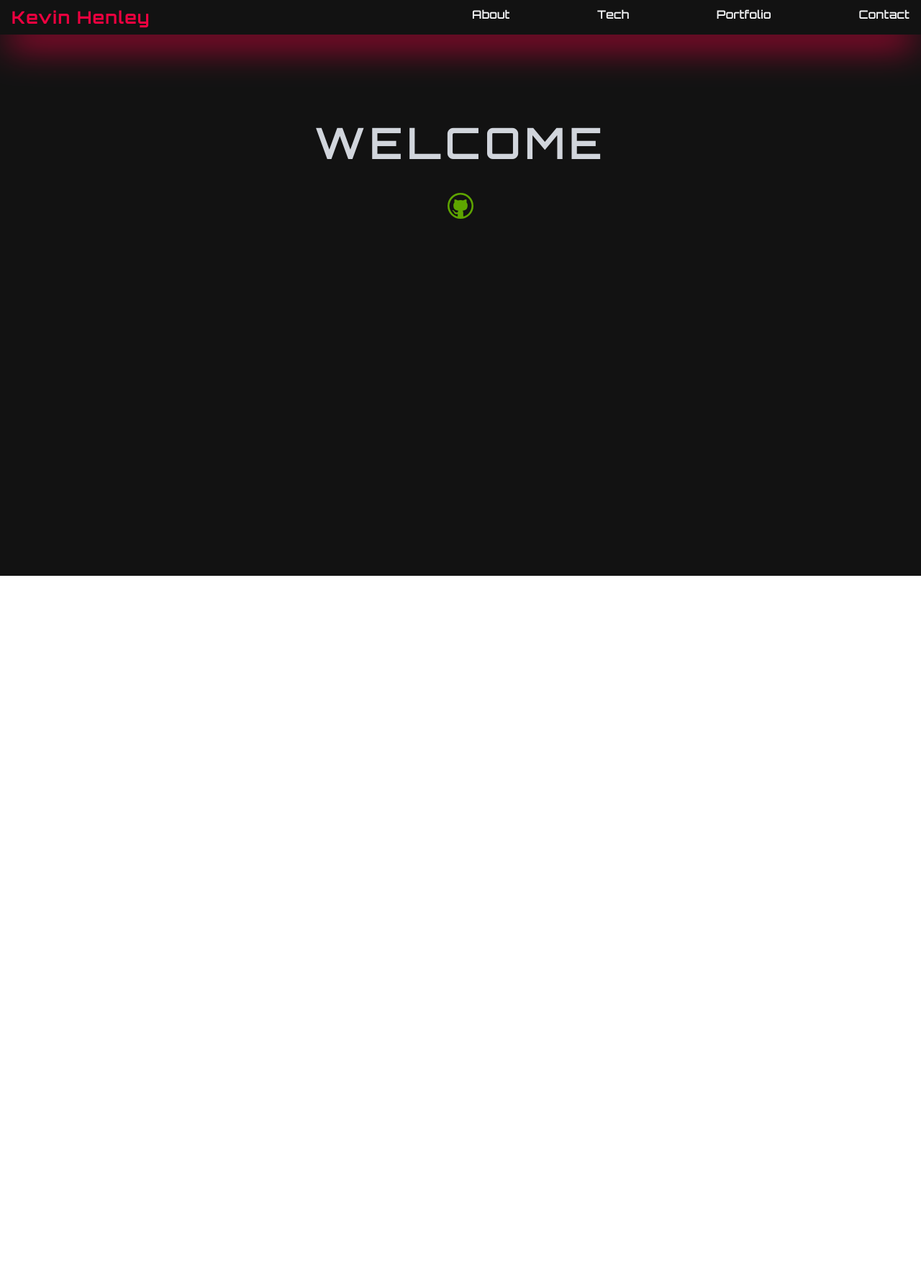
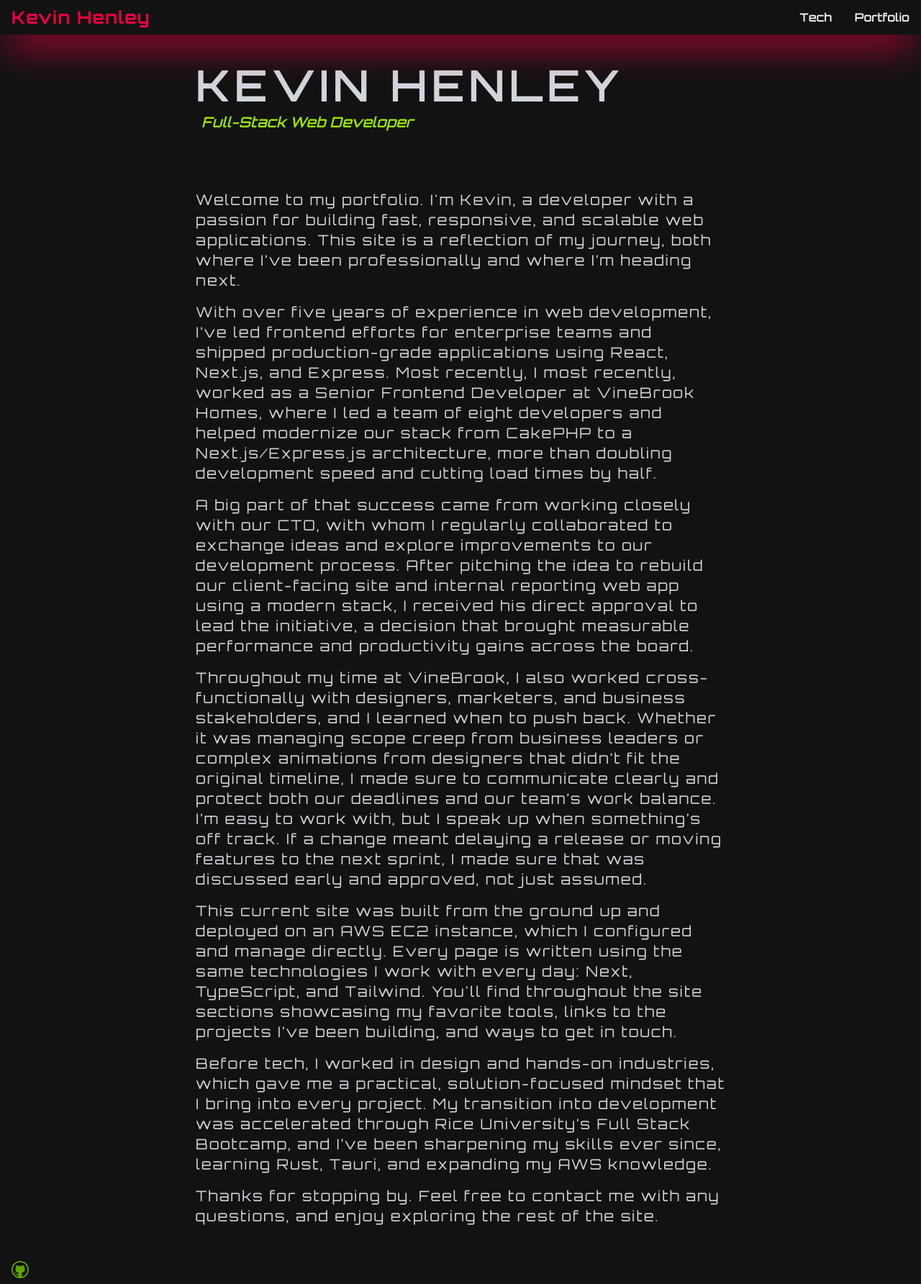
Before and after one commit to KevinHenleyCode/Portfolio-2025, a Next.js app: page / in a window 1280 px wide. Shown: the whole page at 72% size. Before the commit the page ends 800 px from the top, so only its background shows below. Built offline with nearby package versions, Linux system fonts and the light colour scheme.

Commit message:
added content for landing page and started styling

```diff
--- a/src/app/layout.tsx
+++ b/src/app/layout.tsx
@@ -2,6 +2,7 @@ import './globals.css'
 import { Orbitron } from 'next/font/google'
 import type { Metadata } from 'next'
 import NavBar from '@/components/nav/NavBar'
+import FooterBar from '@/components/nav/FooterBar'
 import type { ReactNode } from 'react'
 
 const orbitron = Orbitron({
@@ -25,7 +26,10 @@ const RootLayout = ({ children }: RootLayoutProps) => {
     <html lang='en' className={orbitron.variable}>
       <body className={`flex min-h-screen flex-col antialiased`}>
         <NavBar />
-        <main className='bg-custom-dark flex-1 px-20 py-10'>{children}</main>
+        <main className='bg-custom-dark flex flex-1 flex-col items-center px-6 py-10 sm:px-24 xl:px-48'>
+          {children}
+        </main>
+        <FooterBar />
       </body>
     </html>
   )
--- a/src/app/page.tsx
+++ b/src/app/page.tsx
@@ -1,19 +1,70 @@
-import Link from 'next/link'
-import { VscGithub } from 'react-icons/vsc'
-
 export default function Home() {
   return (
-    <div className='flex flex-col items-center justify-center p-20'>
-      <h1 className='text-4xl font-semibold tracking-widest text-gray-300 uppercase sm:text-6xl'>
-        Welcome
-      </h1>
-      <Link
-        href={'https://github.com/KevinHenleyCode'}
-        target='_blank'
-        className='mt-10 text-4xl text-lime-600 transition-all duration-200 ease-in-out hover:text-lime-500'
-      >
-        <VscGithub />
-      </Link>
+    <div className='text-gray-300 lg:px-20'>
+      <section>
+        <h1 className='text-2xl font-semibold tracking-widest uppercase sm:text-4xl md:text-6xl'>
+          Kevin Henley
+        </h1>
+        <h2 className='mt-2 pl-2 text-sm font-semibold text-lime-400 italic sm:text-lg lg:text-xl'>
+          Full-Stack Web Developer
+        </h2>
+      </section>
+      <article className='text-md mt-10 tracking-widest sm:mt-16 sm:text-lg md:mt-20 md:text-xl [&>p]:mt-4'>
+        <p>
+          Welcome to my portfolio. I'm Kevin, a developer with a passion for
+          building fast, responsive, and scalable web applications. This site is
+          a reflection of my journey, both where I’ve been professionally and
+          where I’m heading next.
+        </p>
+        <p>
+          With over five years of experience in web development, I’ve led
+          frontend efforts for enterprise teams and shipped production-grade
+          applications using React, Next.js, and Express. Most recently, I most
+          recently, worked as a Senior Frontend Developer at VineBrook Homes,
+          where I led a team of eight developers and helped modernize our stack
+          from CakePHP to a Next.js/Express.js architecture, more than doubling
+          development speed and cutting load times by half.
+        </p>
+        <p>
+          A big part of that success came from working closely with our CTO,
+          with whom I regularly collaborated to exchange ideas and explore
+          improvements to our development process. After pitching the idea to
+          rebuild our client-facing site and internal reporting web app using a
+          modern stack, I received his direct approval to lead the initiative, a
+          decision that brought measurable performance and productivity gains
+          across the board.
+        </p>
+        <p>
+          Throughout my time at VineBrook, I also worked cross-functionally with
+          designers, marketers, and business stakeholders, and I learned when to
+          push back. Whether it was managing scope creep from business leaders
+          or complex animations from designers that didn’t fit the original
+          timeline, I made sure to communicate clearly and protect both our
+          deadlines and our team’s work balance. I’m easy to work with, but I
+          speak up when something’s off track. If a change meant delaying a
+          release or moving features to the next sprint, I made sure that was
+          discussed early and approved, not just assumed.
+        </p>
+        <p>
+          This current site was built from the ground up and deployed on an AWS
+          EC2 instance, which I configured and manage directly. Every page is
+          written using the same technologies I work with every day: Next,
+          TypeScript, and Tailwind. You'll find throughout the site sections
+          showcasing my favorite tools, links to the projects I’ve been
+          building, and ways to get in touch.
+        </p>
+        <p>
+          Before tech, I worked in design and hands-on industries, which gave me
+          a practical, solution-focused mindset that I bring into every project.
+          My transition into development was accelerated through Rice
+          University’s Full Stack Bootcamp, and I’ve been sharpening my skills
+          ever since, learning Rust, Tauri, and expanding my AWS knowledge.
+        </p>
+        <p>
+          Thanks for stopping by. Feel free to contact me with any questions,
+          and enjoy exploring the rest of the site.
+        </p>
+      </article>
     </div>
   )
 }
--- /dev/null
+++ b/src/components/nav/FooterBar.tsx
@@ -0,0 +1,18 @@
+import Link from 'next/link'
+import { VscGithub } from 'react-icons/vsc'
+
+const FooterBar = () => {
+  return (
+    <footer className='bg-custom-dark relative w-full px-4 py-2'>
+      <Link
+        href={'https://github.com/KevinHenleyCode'}
+        target='_blank'
+        className='mt-10 text-2xl text-lime-600 transition-all duration-200 ease-in-out hover:text-lime-500'
+      >
+        <VscGithub />
+      </Link>
+    </footer>
+  )
+}
+
+export default FooterBar
--- a/src/components/nav/NavBar.tsx
+++ b/src/components/nav/NavBar.tsx
@@ -21,16 +21,10 @@ const NavBar = () => {
         <span
           className={`${navOpen ? 'absolute top-12' : 'absolute -top-130'} w-full transition-all duration-500 ease-in-out lg:hidden`}
         >
-          <NavLinks
-            links={['About', 'Tech', 'Portfolio', 'Contact']}
-            mobile={true}
-          />
+          <NavLinks links={['Tech', 'Portfolio']} mobile={true} />
         </span>
         <span className='bg-custom-dark hidden w-1/2 lg:block'>
-          <NavLinks
-            links={['About', 'Tech', 'Portfolio', 'Contact']}
-            mobile={false}
-          />
+          <NavLinks links={['Tech', 'Portfolio']} mobile={false} />
         </span>
       </div>
     </nav>
--- a/src/components/nav/NavLinks.tsx
+++ b/src/components/nav/NavLinks.tsx
@@ -3,7 +3,7 @@ import Link from 'next/link'
 const NavLinks = ({ links, mobile }: { links: string[]; mobile: boolean }) => {
   return (
     <ul
-      className={`flex items-center justify-between px-4 py-2 ${mobile ? 'flex-col bg-rose-950' : 'flex-row'}`}
+      className={`flex items-center justify-end py-2 ${mobile ? 'flex-col bg-rose-950' : 'h-full flex-row [&>li]:mx-4'}`}
     >
       {links.map((link) => (
         <li key={link}>
```
